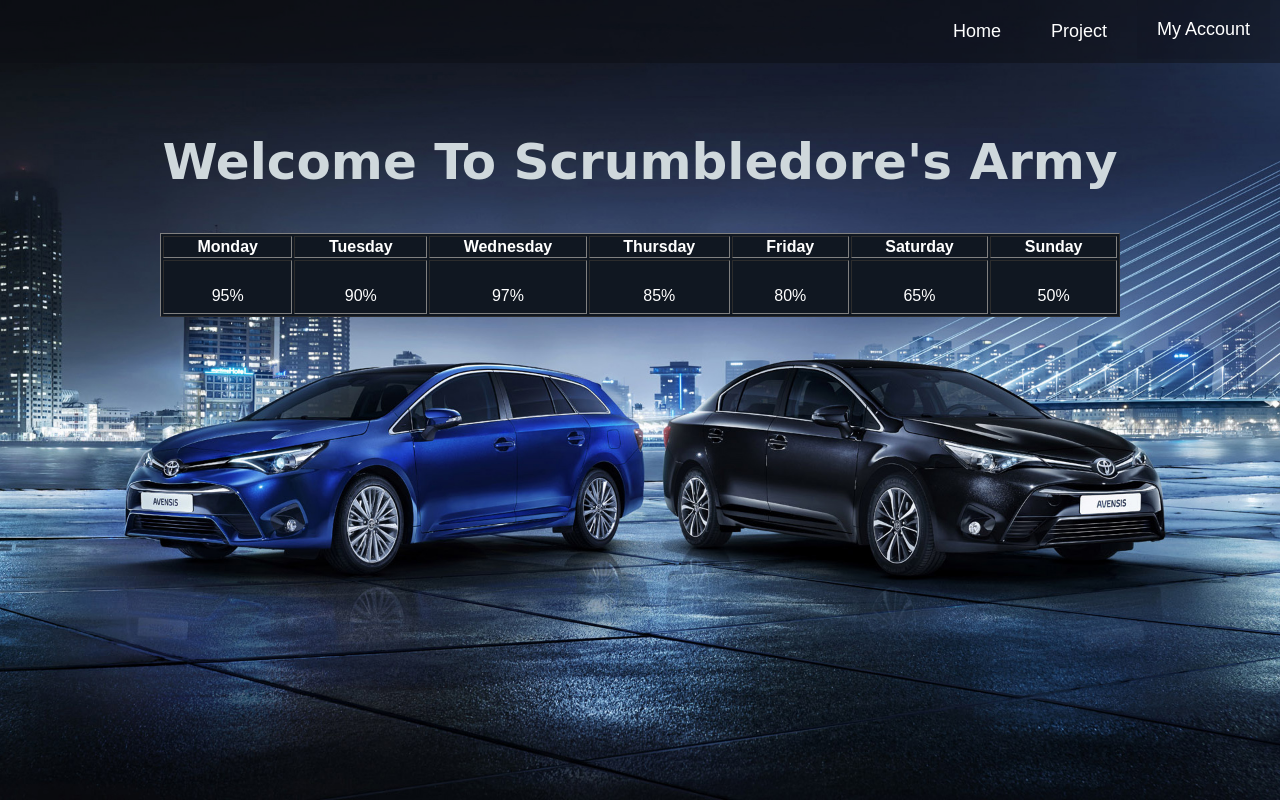
After one commit to cs499s18p16/cs499s18p16.github.io, a PHP site: page /ScrumMasterHomePage.html in a window 1280 px wide. The commit adds this page. Run offline with PHP 8.4, Linux system fonts and the light colour scheme.

Commit message:
scrum master home page

```diff
--- a/Admin.html
+++ b/Admin.html
@@ -11,7 +11,7 @@
       .navbar{
         overflow: hidden;
         background-color: #333;
-        fount-family: Arial, Helvetica, sans-serif;
+        font-family: Arial, Helvetica, sans-serif;
       }
 
       .navbar a {
--- /dev/null
+++ b/ScrumMasterHomePage.html
@@ -0,0 +1,58 @@
+<!DOCTYPE html>
+
+<html>
+
+    <head>
+        <meta charset="utf-8">
+        <title>Welcome | Home Page</title>
+        <link rel="stylesheet" href="style_pages.css">
+    </head>
+
+    <body>
+
+
+        <div class="navbar">
+            <div class="dropdown">
+                <button class="dropbtn">My Account<i class="fa fa-caret-down"></i></button>
+                <div class="dropdown-content">
+                    <a href="#">Profile</a>
+                    <a href="https://cs499s18p16.github.io/scrumtool.html">Log Out</a>
+                </div>
+            </div>
+            <a href="#">Project</a>
+            <a href="landingpage.html">Home</a>
+        </div>
+
+
+        <section class="content">
+            <h2>Welcome To Scrumbledore's Army</h2>
+
+
+            <table border=1 width=75% align=center bgcolor="#101721" >
+                <tr>
+                <th width=5%>Monday</th>
+                <th width=5%>Tuesday</th>
+                <th width=5%>Wednesday</th>
+                <th width=5%>Thursday</th>
+                <th width=5%>Friday</th>
+                <th width=5%>Saturday</th>
+                <th width=5%>Sunday</th>
+                </tr>
+                <tr>
+                <td align=center class=open><br>95%<br> </td>
+                <td align=center class=open><br>90%<br> </td>
+                <td align=center class=open><br>97%<br> </td>
+                <td align=center class=open><br>85%<br> </td>
+                <td align=center class=open><br>80%<br> </td>
+                <td align=center class=open><br>65%<br> </td>
+                <td align=center class=open><br>50%<br> </td>
+                </tr>
+
+            </table>
+
+        </section>
+
+    </body>
+
+
+</html>
--- a/style_pages.css
+++ b/style_pages.css
@@ -9,62 +9,69 @@ body{
     background-repeat: no-repeat;
     background-position: center;
 }
-/*
-nav{
-    position: fixed;
-    top: 0;
-    left: 0;
-    width: 100%;
-    height: 110px;
-    box-sizing: border-box;
-    transition: 0.3s;
-    background: rgb(0, 0, 0, 0.3);
-}
 
+.navbar{
+    overflow: hidden;
+    background-color:rgba(12, 15, 20, 0.5);
+    font-family: Arial, Helvetica, sans-serif;
+  }
 
+  .navbar a {
+    float: right;
+    font-size: 18px;
+    color: #ffffff;
+    text-align: center;
+    padding: 21px 20px;
+    margin-right: 10px;
+    text-decoration: none;
+  }
 
-nav ul{
-    list-style: none;
+  .dropdown{
     float: right;
-    margin: 0;
-    padding: 0;
-    display: flex;
-}
+    overflow: hidden;
+  }
 
-nav ul li{
-    list-style: none;
-    padding-left: 30px;
-    padding-right: 30px;
-    padding: 10px 3px;
-}
+  .dropdown .dropbtn{
+    background-color: rgba(12, 15, 20, 0.1);
+    color: #ffffff;
+    padding: 19px 20px;
+    font-size: 18px;
+    border: none;
+    outline: none;
+    margin-right: 10px;
+    font-family: inherit;
+  }
 
-nav ul li a{
-    line-height: 80px;
+  .dropdown-content{
+    display: none;
+    position: absolute;
+    background-color: #202D4C;
+    min-width: 135px;
+    box-shadow: 0px 8px 16px 0px rgba(12, 15, 20, 0.5);
+    z-index: 1;
+  }
+
+  .dropdown-content a {
+    float: none;
     color: #ffffff;
-    padding: 12px 25px;
+    padding: 12px 16px;
     text-decoration: none;
-    font-size: 15px;
-    transition: 0.3s;
-}
+    display: block;
+    text-align: center;
+  }
 
-nav ul li a:focus{
-    outline: none;
-}
+  .dropdown-content a:hover {background-color: #202D4C;}
 
-nav ul li a.active{
-    background: rgb(206, 204, 204);
-    color: #ffffff;
-    border-radius: 6px;
-}
+  .dropdown:hover .dropdown-content {
+    display: block;
+  }
+
+  .navbar a:hover, .dropdown:hover .dropbtn {
+    background-color: #202D4C;
+  }
 
 .content {
-    margin-top: 230px;
-}
-
-*/
-
-.content{
-    margin-top: 10px;
+    margin-top: 70px;
 }
 
 .content p{
@@ -72,13 +79,6 @@ nav ul li a.active{
     margin: 5px auto;
     font-size: 20px;
     line-height: 30px;
-}
-
-img{
-    height: 200px;
-    position: absolute;
-    margin-left: 550px;
-    transition: 0.3s;
 }
 
 table{
@@ -94,82 +94,3 @@ h2{
     text-align: center;
     color: #cfd8dc;
 }
-
-.navbar {
-    overflow: hidden;
-    /*background-color: #333;*/
-    font-family: Arial, Helvetica, sans-serif;
-}
-
-.navbar a {
-    float: right;
-    font-size: 16px;
-    color: white;
-    text-align: center;
-    padding: 14px 16px;
-    text-decoration: none;
-}
-
-.dropdown {
-    float: right;
-    overflow: hidden;
-}
-
-.dropdown .dropbtn {
-    cursor: pointer;
-    font-size: 16px;
-    border: none;
-    outline: none;
-    color: white;
-    padding: 14px 16px;
-    background-color: inherit;
-    font-family: inherit;
-    margin: 0;
-}
-
-.navbar a:hover, .dropdown:hover .dropbtn, .dropbtn:focus {
-    background-color: blue;
-}
-
-.dropdown-content {
-    display: none;
-    position: absolute;
-    background-color: #f9f9f9;
-    min-width: 160px;
-    box-shadow: 0px 8px 16px 0px white;
-    z-index: 1;
-}
-
-.dropdown-content a {
-    float: none;
-    color: #f9f9f9;
-    padding: 12px 16px;
-    text-decoration: none;
-    display: block;
-    text-align: right;
-}
-
-.dropdown-content a:hover {
-    background-color: #ddd;
-}
-
-.show {
-    display: block;
-}
-
-
-
-/*
-
-<h1>TOYOTA SCRUM TOOL</h1>
-h1{
-    color: #ffffff;
-    float: left;
-    margin-left: 180px;
-    margin-top: 75px;
-    font-size: 15px;
-    font-family: sans-serif;
-}
-
-
-                */
```
